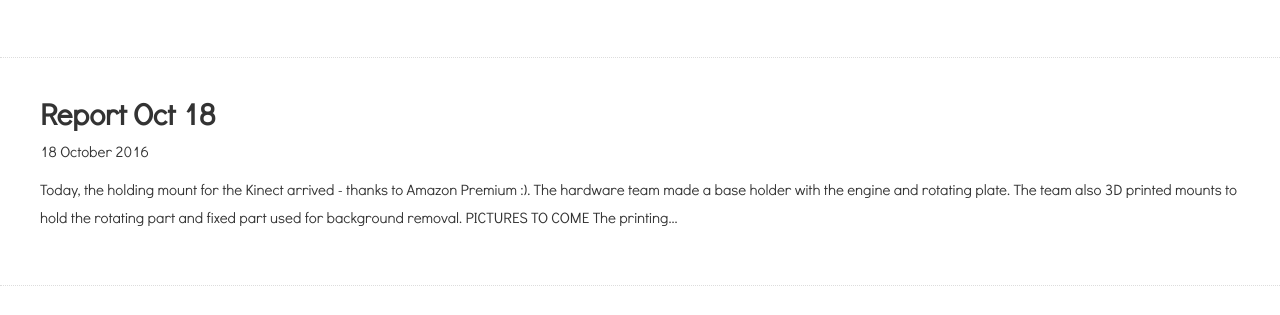
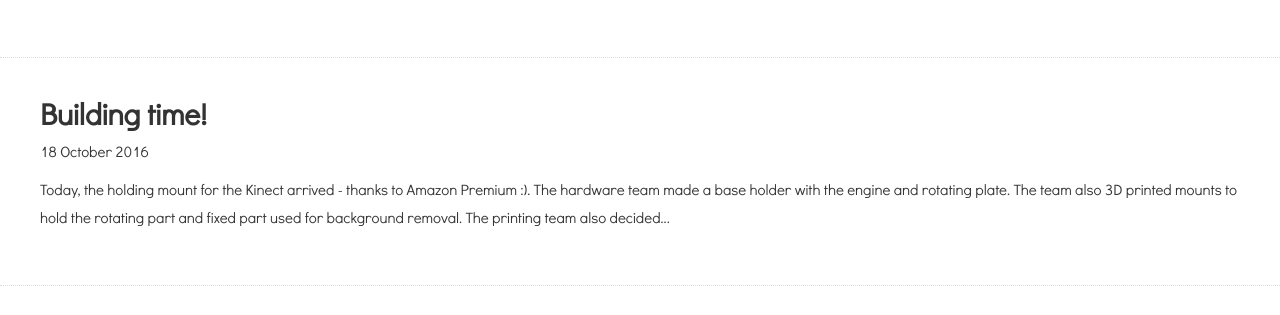
Before and after one commit to Protocopier/protocopier.github.io, a Jekyll site: the page built from blog.html, in a window 1280 px wide and 900 px high, scrolled down 485 px. Shown: the part 164-479 px from the top of the window. Built offline with Jekyll 4.4.1, drawn with Linux system fonts in a browser that asks for light colours; nearby versions of some CDN libraries; some web fonts are replaced.

Commit message:
Update 2016-10-18-report-oct-18.md

```diff
--- a/_posts/2016-10-18-report-oct-18.md
+++ b/_posts/2016-10-18-report-oct-18.md
@@ -1,8 +1,8 @@
 ---
 layout: post
-title: Report Oct 18
+title: Building time!
 date: 2016-10-18 09:00:00
-author: Dan
+author: The Media Team
 ---
 
 
@@ -18,14 +18,15 @@
 The team also 3D printed mounts to hold the rotating part and fixed part
 used for background removal.
 
-PICTURES TO COME
+![image](/img/blog/18th/media/image05.jpg){: style="width: 21em"}
 
 The printing team also decided to do a bit of hardware by adding a
 holder onto which the object to print will be placed. The parts were cut
 out of wood boards using the cutter from the Hackspace and glued
-together.![image](/img/blog/18th/media/image10.jpg){: style="width: 19em"}![image](/img/blog/18th/media/image08.jpg){: style="width: 21em"}![image](/img/blog/18th/media/image06.jpg){: style="width: 19em"}
+together.
+![image](/img/blog/18th/media/image10.jpg){: style="width: 19em"}![image](/img/blog/18th/media/image08.jpg){: style="width: 21em"}![image](/img/blog/18th/media/image06.jpg){: style="width: 19em"}
 
-The processing team also worked on cropping scan within a cylinder
+The processing team also worked on cropping scan within a cylinder.
 
 ![image](/img/blog/18th/media/image07.png){: style="width: 31em"}
 
```
